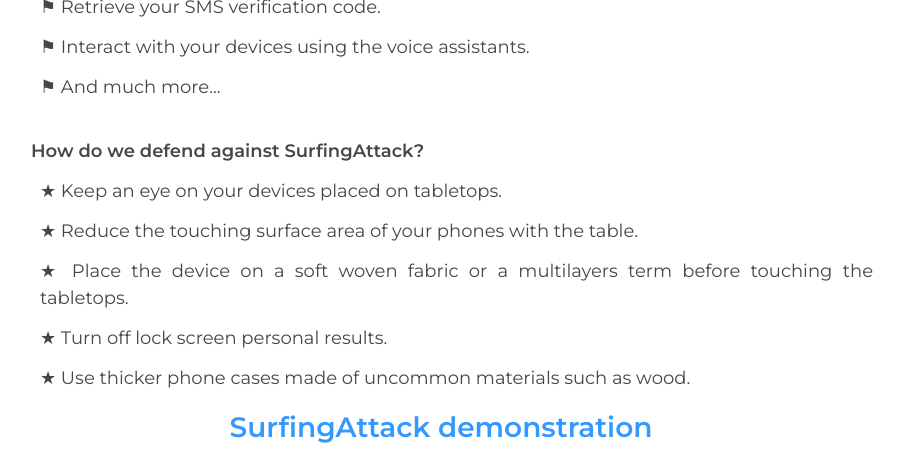
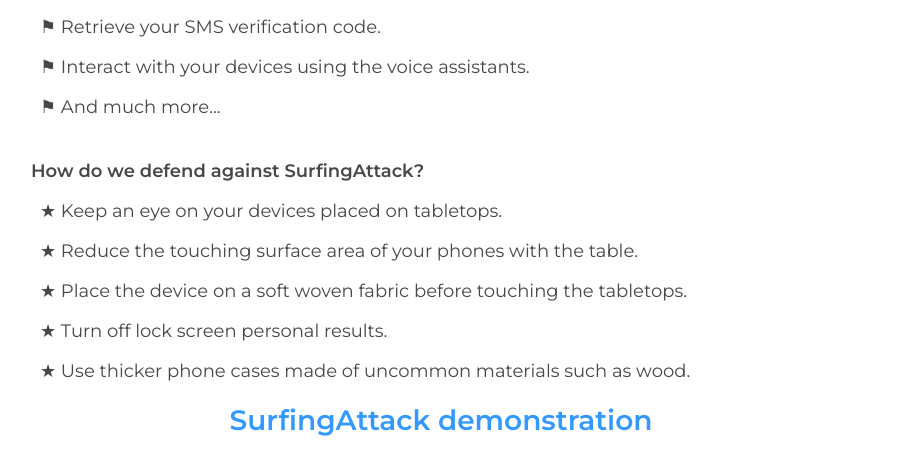
Before and after one commit to surfingattack/surfingattack.github.io, a Jekyll site: the page built from index.md, in a window 1280 px wide and 900 px high, scrolled down 2150 px, cut to the strip 0-454 px from the top of the window. Shown: the whole strip, without its empty margins (199-1102 px from the left). Built offline with Jekyll 4.4.1, drawn with Linux system fonts in a browser that asks for light colours.

Commit message:
Wed Feb  5 22:53:14 EST 2020

```diff
--- a/_layouts/default.html
+++ b/_layouts/default.html
@@ -49,7 +49,7 @@
     booktitle={Network and Distributed Systems Security (NDSS) Symposium},
     year = {2020},
 }
-</pre></p></div>
+</pre></p></div>e
 				</div>
 
 
@@ -246,8 +246,8 @@
 						<b> How do we defend against SurfingAttack?</b>
 								<li class="answer">  &#9733 Keep an eye on your devices placed on tabletops. </li>
 								<li class="answer">  &#9733 Reduce the touching surface area of your phones with the table. </li>
-								<li class="answer">  &#9733 Place the device on a soft woven fabric or a multilayers term before touching the tabletops. </li>
-								<li class="answer">   &#9733 Turn off lock screen personal results. </li>
+								<li class="answer">  &#9733 Place the device on a soft woven fabric before touching the tabletops. </li>
+								<li class="answer">  &#9733 Turn off lock screen personal results. </li>
 									<li class="answer"> &#9733 Use thicker phone cases made of uncommon materials such as wood. </li>
 						</li>
 						<p></p>
```
